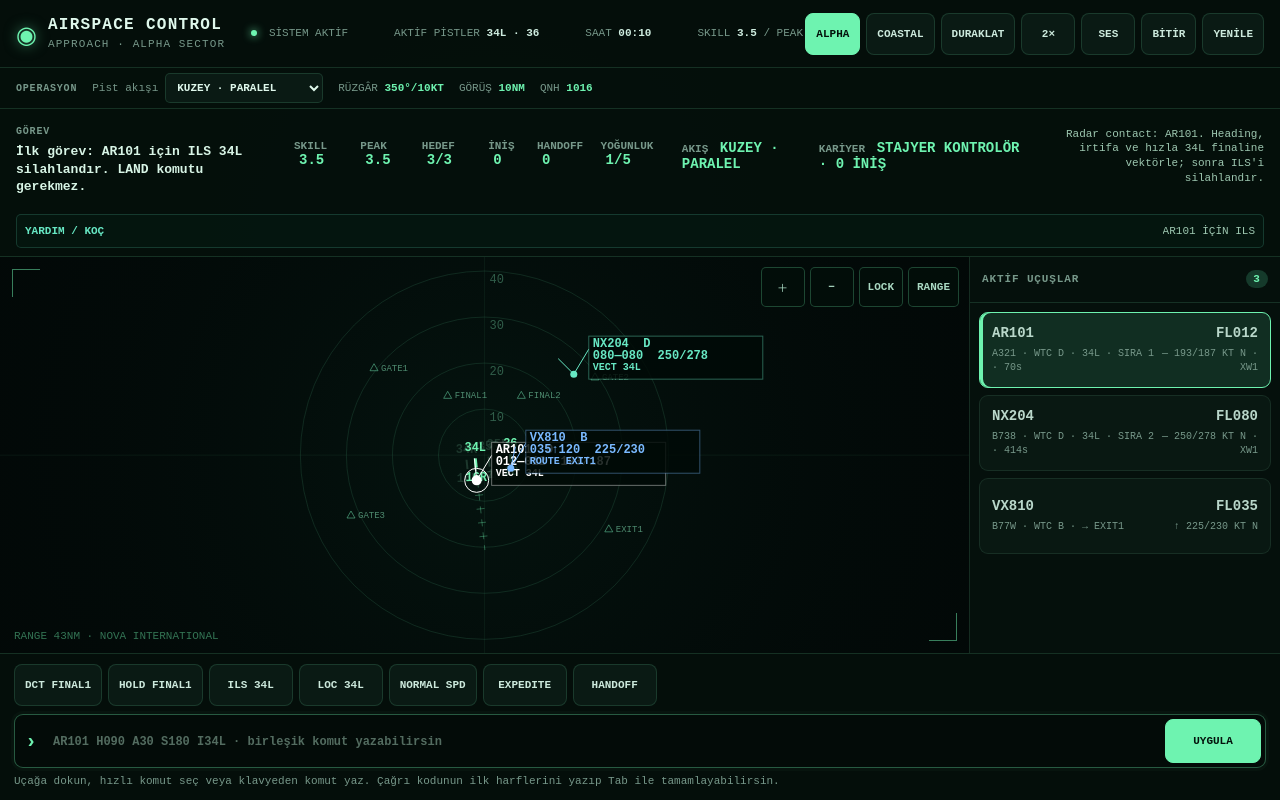
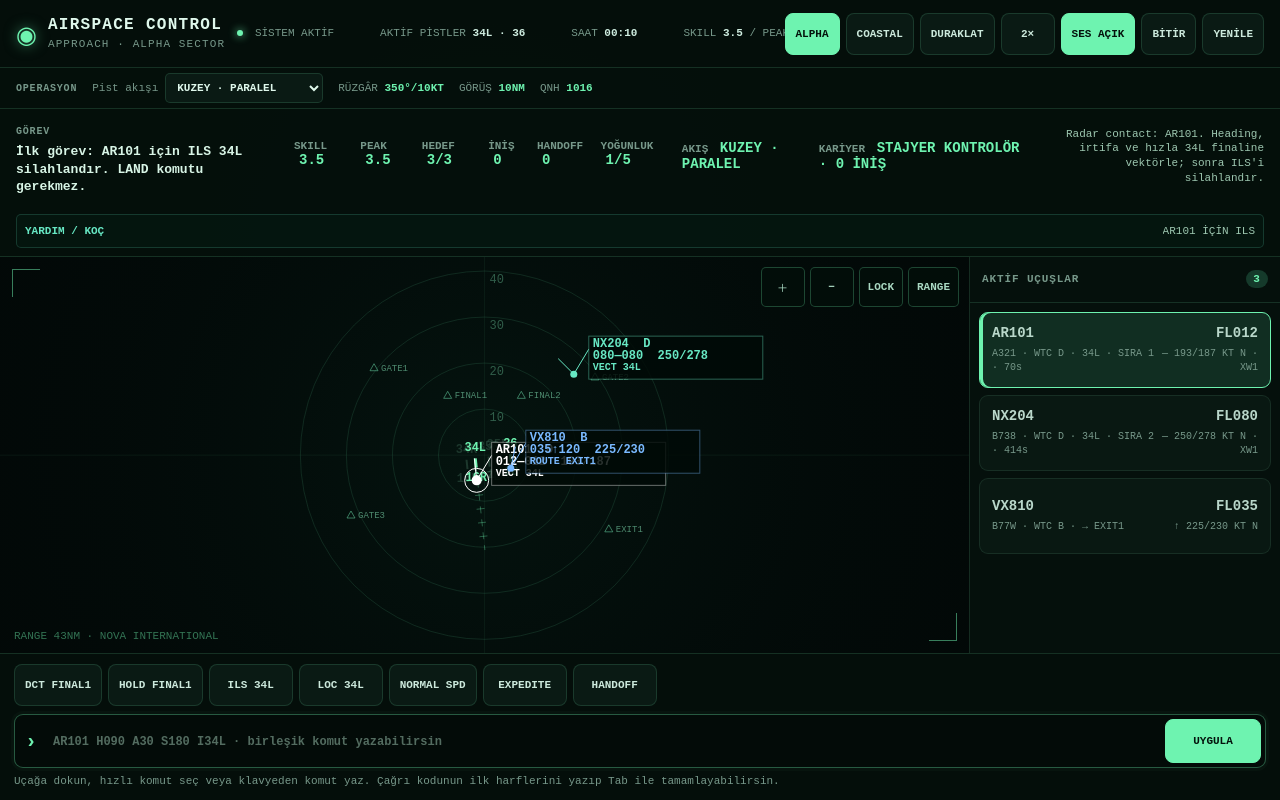
Before and after one commit to bugrabilim/atc, a React (Vite) app: page / in a window 1280 px wide. Built offline with nearby package versions, Linux system fonts and the light colour scheme.

Commit message:
fix: enable ATC audio by default

```diff
--- a/src/ui/App.tsx
+++ b/src/ui/App.tsx
@@ -64,7 +64,7 @@ export function App() {
     message: savedSession ? 'Kaydedilmiş vardiya duraklatıldı. Devam ile aynı trafikten sürdürebilirsin.' : 'Uçağa dokun, hızlı komut seç veya klavyeden komut yaz. Çağrı kodunun ilk harflerini yazıp Tab ile tamamlayabilirsin.',
   });
   const [debriefOpen, setDebriefOpen] = useState(false);
-  const [audioEnabled, setAudioEnabled] = useState(false);
+  const [audioEnabled, setAudioEnabled] = useState(true);
   const lastSpokenEvent = useRef<string | null>(null);
   const lastCuedEvent = useRef<string | null>(null);
   const audioPlayer = useRef<AudioCuePlayer | null>(null);
@@ -124,7 +124,11 @@ export function App() {
 
   const playCue = useCallback((cue: AudioCue) => {
     if (!audioEnabled) return;
-    audioPlayer.current?.play(cue);
+    audioPlayer.current ??= new AudioCuePlayer();
+    // Browsers permit AudioContext activation only after a user interaction.
+    // Selection and command actions call this function directly, so the first
+    // interaction unlocks all later radio and warning cues automatically.
+    void audioPlayer.current.unlock().then(() => audioPlayer.current?.play(cue));
   }, [audioEnabled]);
 
   useEffect(() => {
```
